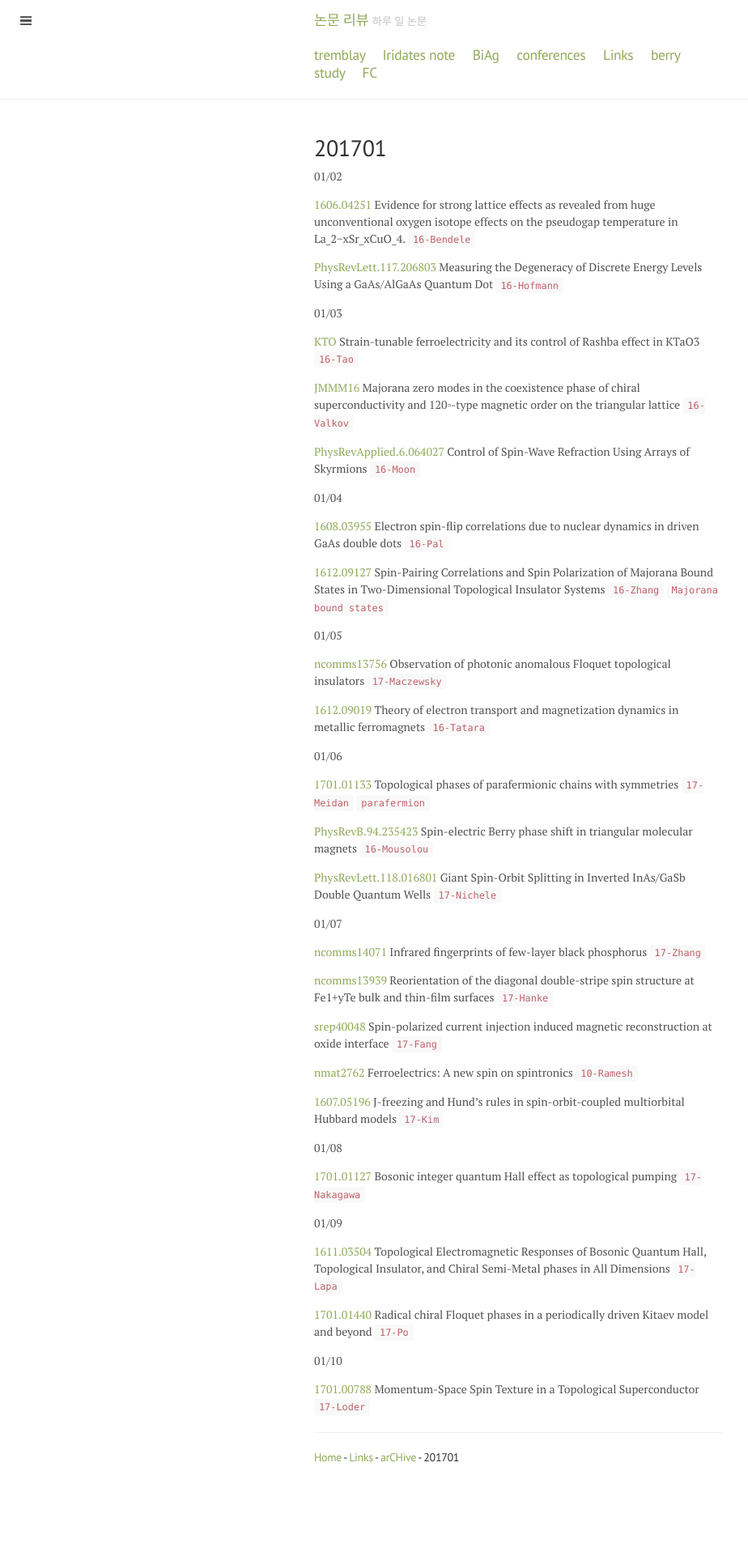
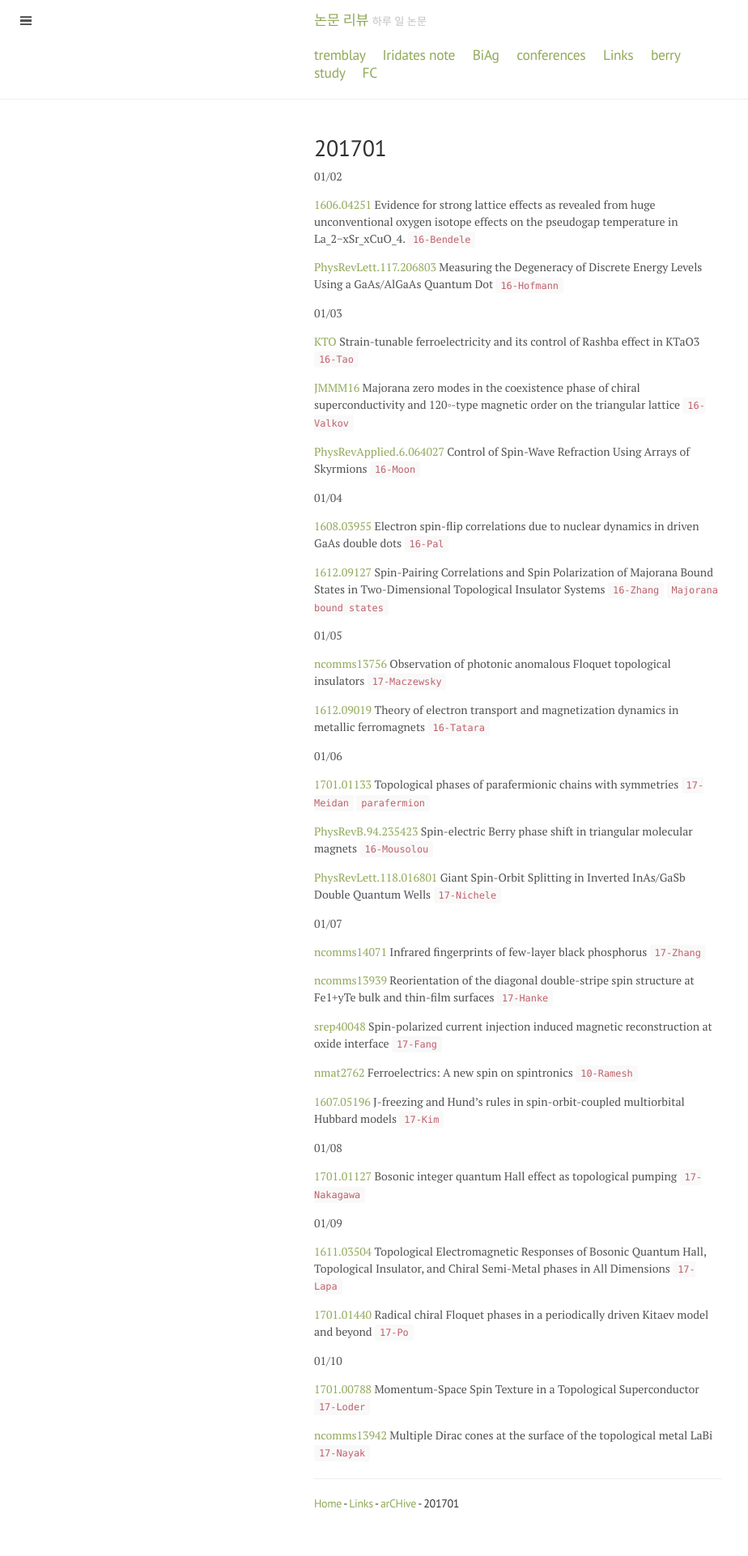
Before and after one commit to qkrwlsghdcjsworlt/work, a Jekyll site: the page built from 201701.md, in a window 1280 px wide. Shown: the whole page at 81% size, without its empty margins (0-924 px from the left). Built offline with Jekyll 4.4.1, drawn with Linux system fonts in a browser that asks for light colours; before the commit the page ends 1865 px from its top, so only the background shows below that.

Commit message:
“update”

```diff
--- a/201701.md
+++ b/201701.md
@@ -68,7 +68,7 @@ Semi-Metal phases in All Dimensions `17-Lapa`
 
 [1701.00788](https://arxiv.org/abs/1701.00788) Momentum-Space Spin Texture in a Topological Superconductor `17-Loder`
 
-
+[ncomms13942](http://www.nature.com/articles/ncomms13942) Multiple Dirac cones at the surface of the topological metal LaBi `17-Nayak`
 
 ---
 
```
